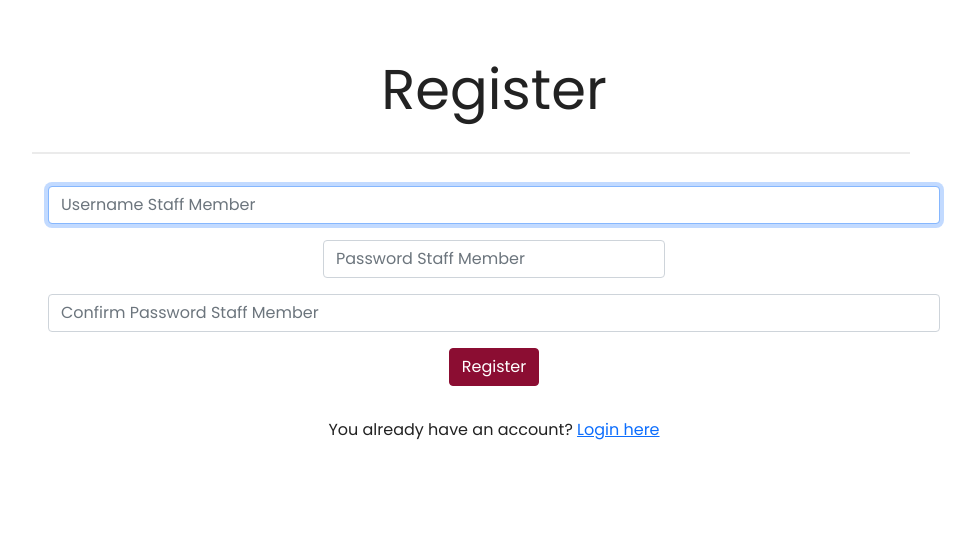
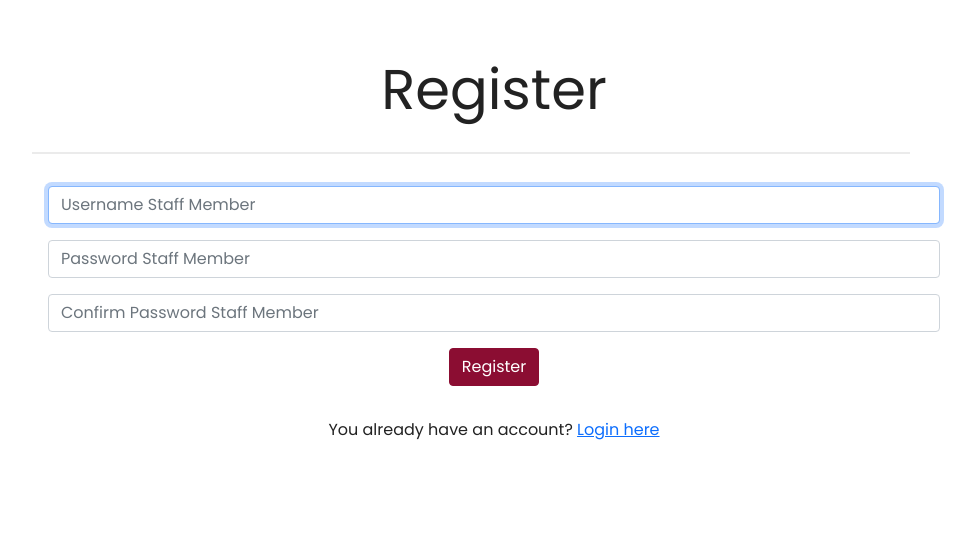
Before and after one commit to CamilaNieto-Centennial/ANIMAL-RESCUE, a Flask app: page /staff/register in a window 1280 px wide. Shown: the part 226-763 px from the top of the page, without its empty margins (146-1121 px from the left). Run offline with Flask 2, Linux system fonts and the light colour scheme; some libraries are stand-ins or nearby versions.

Commit message:
Update register.html

```diff
--- a/templates/staff/register.html
+++ b/templates/staff/register.html
@@ -17,7 +17,7 @@
                         <input autocomplete="off" autofocus class="form-control mx-auto" id="username" name="username" placeholder="Username Staff Member" type="text">
                     </div>
                     <div class="mb-3">
-                        <input class="form-control mx-auto w-auto" id="password" name="password" placeholder="Password Staff Member" type="password">
+                        <input class="form-control mx-auto" id="password" name="password" placeholder="Password Staff Member" type="password">
                     </div>
                     <div class="mb-3">
                         <input class="form-control mx-auto" id="password" name="confirmation" placeholder="Confirm Password Staff Member" type="password">
```
